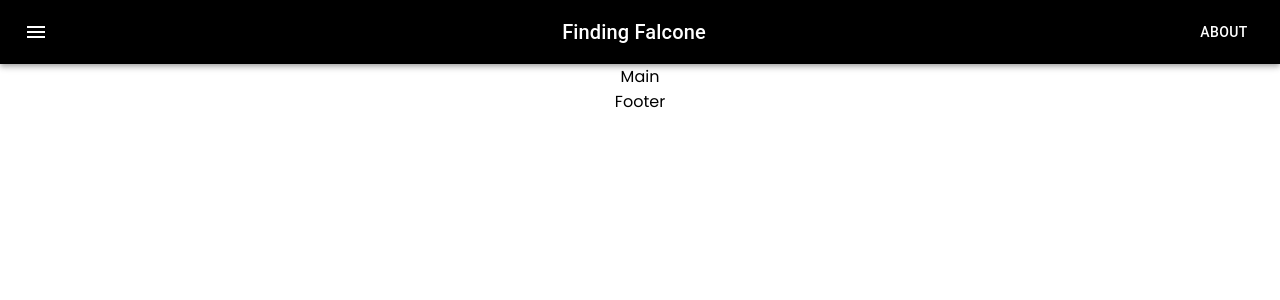
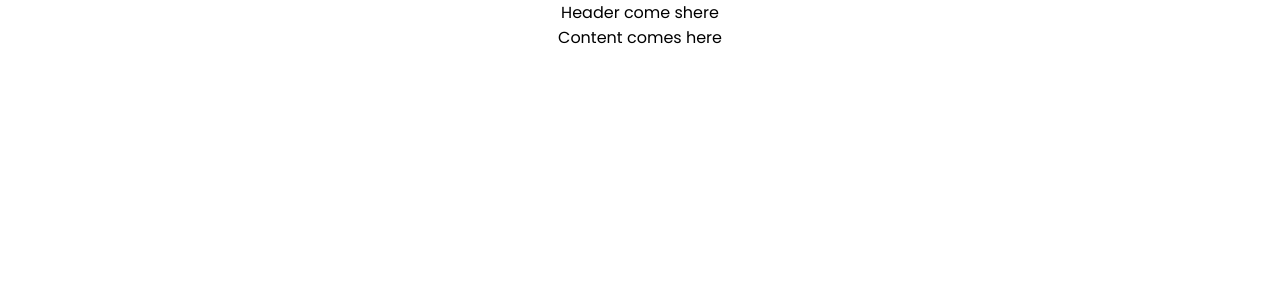
Before and after one commit to dkp1903/falcone-new, a React (Create React App) app: page / in a window 1280 px wide. Shown: the top 300 px of the page. Built offline with nearby package versions, Linux system fonts and the light colour scheme.

Commit message:
basher commit

```diff
--- a/package.json
+++ b/package.json
@@ -3,8 +3,9 @@
   "version": "0.1.0",
   "private": true,
   "dependencies": {
-    "@material-ui/core": "^4.11.3",
+    "@material-ui/core": "^4.11.4",
     "@material-ui/icons": "^4.11.2",
+    "@material-ui/styles": "^4.11.4",
     "@testing-library/jest-dom": "^5.11.4",
     "@testing-library/react": "^11.1.0",
     "@testing-library/user-event": "^12.1.10",
--- a/src/App.js
+++ b/src/App.js
@@ -1,14 +1,9 @@
 import './App.css';
-import Nav from './components/Nav'
-import Footer from './components/Footer'
 import Main from './components/Main'
-
 function App() {
   return (
     <div className="App">
-         <Nav />
-        <Main />
-        <Footer />
+      <Main />
     </div>
   );
 }
--- a/src/components/Main/index.js
+++ b/src/components/Main/index.js
@@ -1,10 +1,16 @@
 import React from 'react'
+import { Grid } from '@material-ui/core'
 
 const Main = () => {
     return (
-        <div>
-            Main
-        </div>
+        <Grid container direction="column">
+            <Grid item>
+                Header come shere
+            </Grid>
+            <Grid item>
+                Content comes here
+            </Grid>
+        </Grid>
     )
 }
 
```
Also changed, not shown: 1 other file (tests, documents, lock files or other folders).
